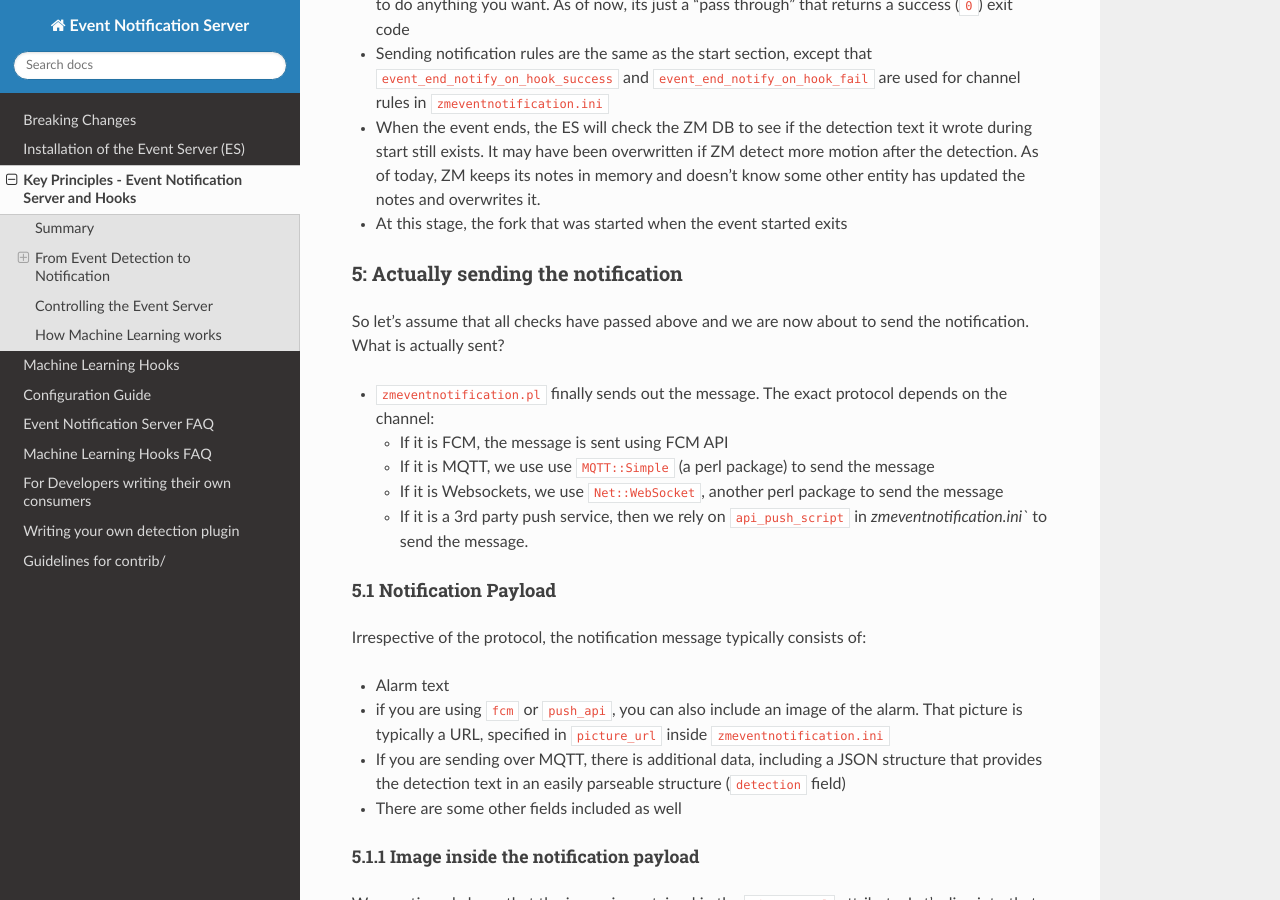
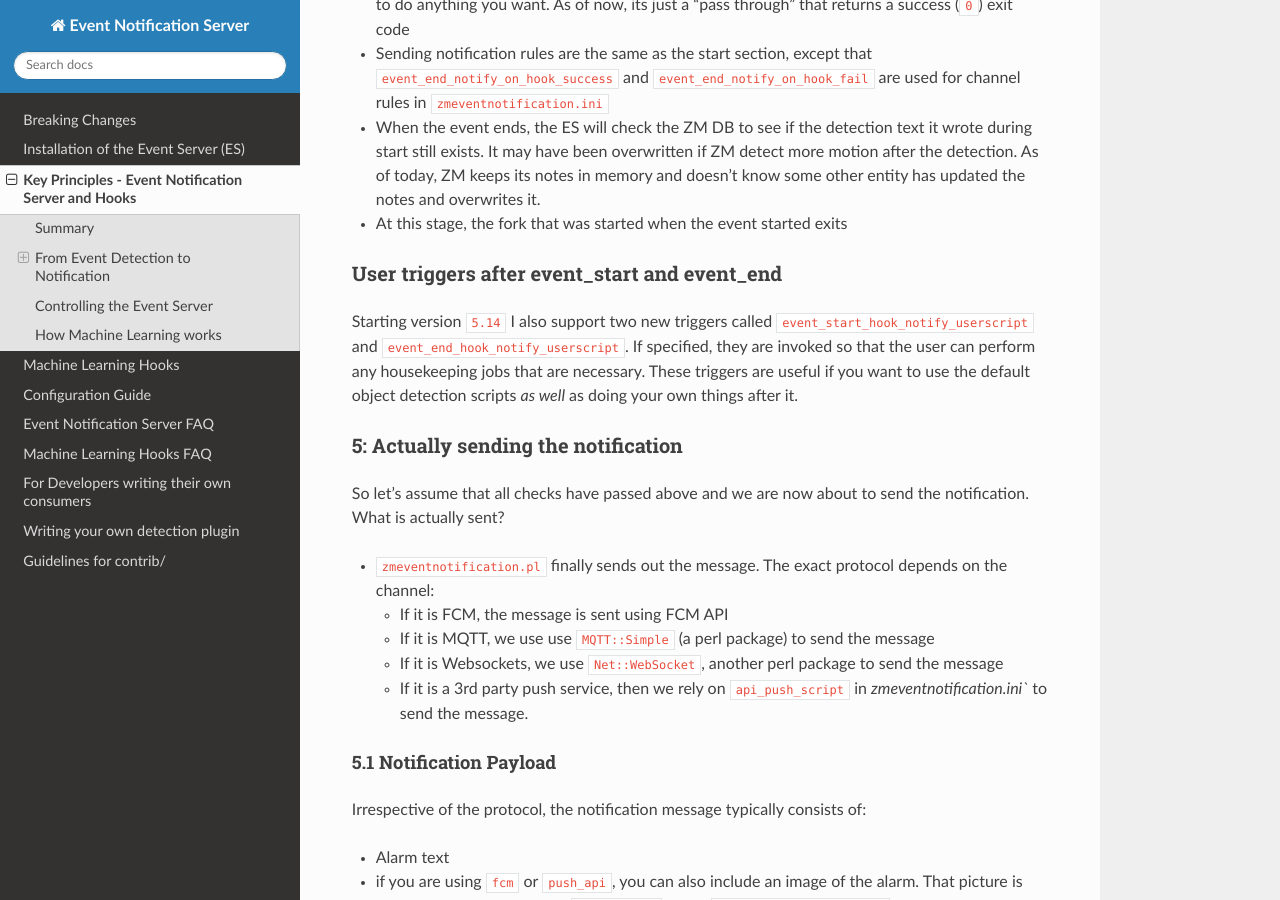
Before and after one commit to ZoneMinder/zmeventnotification, a Sphinx documentation site: the page built from docs/guides/principles.rst, in a window 1280 px wide and 900 px high, scrolled down 4654 px. Built offline with Sphinx 7.4.7 and the Read the Docs theme 2.0.0, drawn with Linux system fonts in a browser that asks for light colours.

Commit message:
add user scripts to docs

```diff
--- a/docs/guides/principles.rst
+++ b/docs/guides/principles.rst
@@ -128,6 +128,10 @@ Everything above was when an event first starts. The ES also allows similar func
 * When the event ends, the ES will check the ZM DB to see if the detection text it wrote during start still exists. It may have been overwritten if ZM detect more motion after the detection. As of today, ZM keeps its notes in memory and doesn't know some other entity has updated the notes and overwrites it.
 * At this stage, the fork that was started when the event started exits
 
+User triggers after event_start and event_end
+----------------------------------------------
+Starting version ``5.14`` I also support two new triggers called ``event_start_hook_notify_userscript`` and ``event_end_hook_notify_userscript``. If specified, they are invoked so that the user can perform any housekeeping jobs that are necessary. These triggers are useful if you want to use the default object detection scripts *as well* as doing your own things after it.
+
 5: Actually sending the notification
 -------------------------------------
 So let's assume that all checks have passed above and we are now about to send the notification. What is actually sent?
@@ -185,6 +189,7 @@ There is both a static and dynamic way to control the ES.
 - You can change parameters in ``zmeventnotification.ini``. This will however require you to restart the ES (``sudo zmdc.pl restart  zmeventnotification.pl``). You can also change hook related parameters in ``objectconfig.ini`` and they will automatically take effect for the next detection (because the hook scripts restart with each invocation), if you are using local detections.
 
 - So obviously, there was a need to allow for programmatic change to the ES and dynamically.
+
 That is what the "ES control interface" does. It is a websocket based interface that requires authentication. Once you authenticate, you can change any ES parameter that is in the config. Read more about it: :ref:`escontrol_interface`.
 
 Just remember:
```
